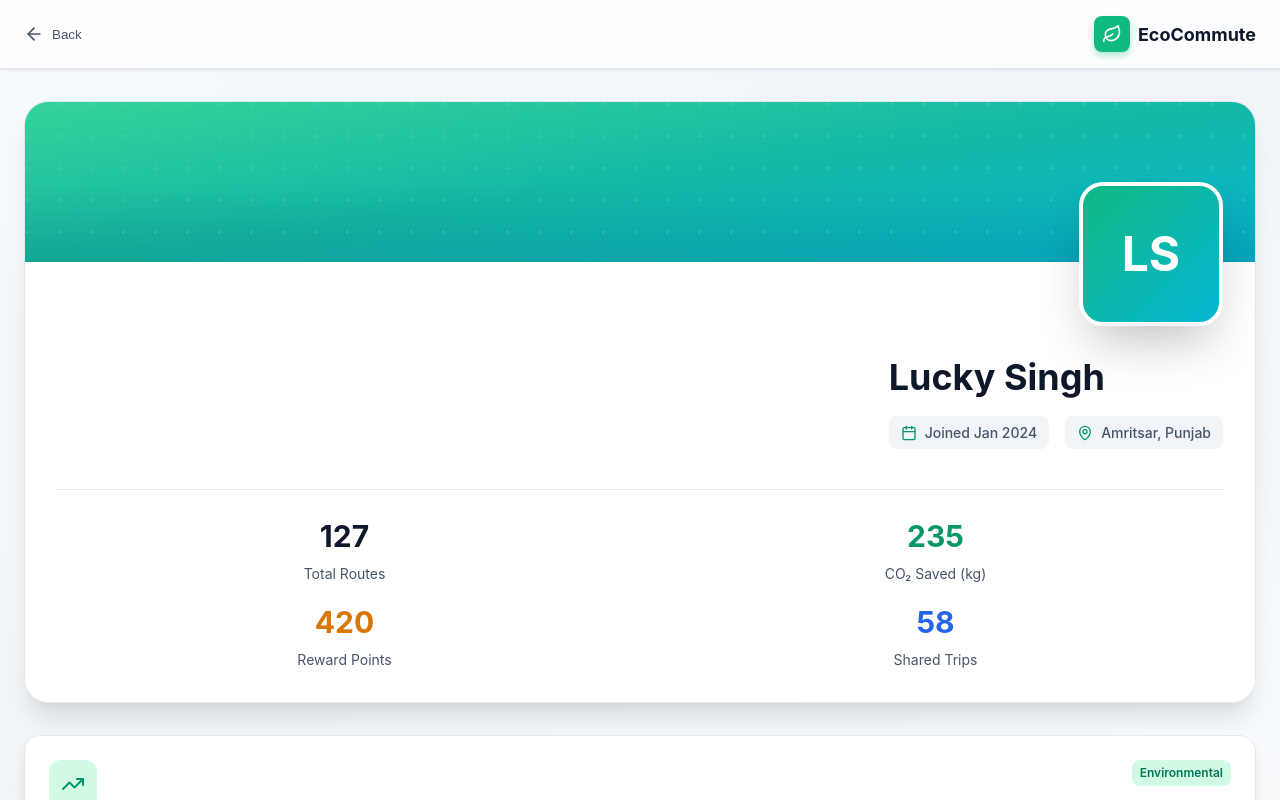
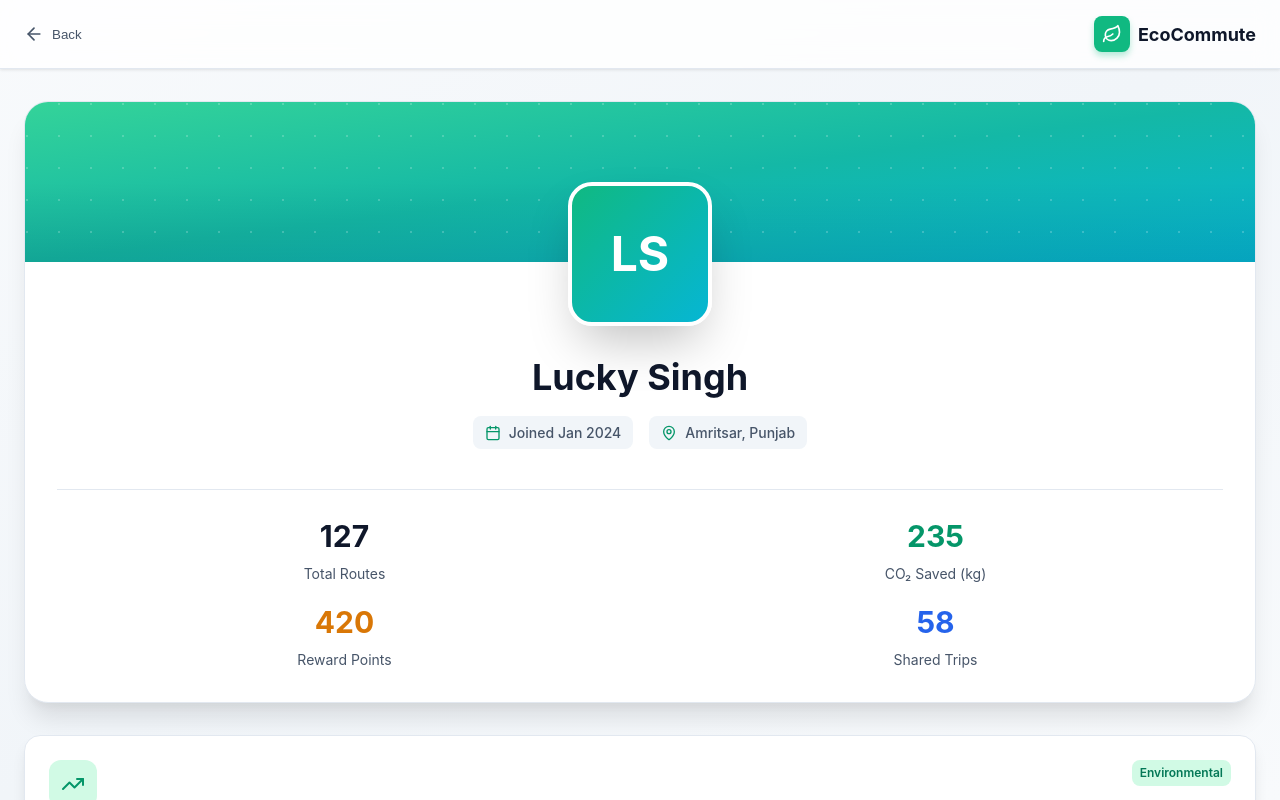
Before and after one commit to Deepaksingh1227/EcoCommute, a React (Vite) app in the folder frontend/: page /profile in a window 1280 px wide. Built offline with nearby package versions, Linux system fonts and the light colour scheme; no server answers.

Commit message:
align text

```diff
--- a/frontend/src/pages/ProfilePage.jsx
+++ b/frontend/src/pages/ProfilePage.jsx
@@ -119,12 +119,14 @@ const ProfilePage = () => {
       padding: "0 32px 32px",
       marginTop: "-80px",
       position: "relative",
+      textAlign: "center",
     },
     profileFlex: {
       display: "flex",
       flexDirection: "column",
       gap: "24px",
       marginBottom: "24px",
+      alignItems: "center",
     },
     avatar: {
       width: "144px",
```
